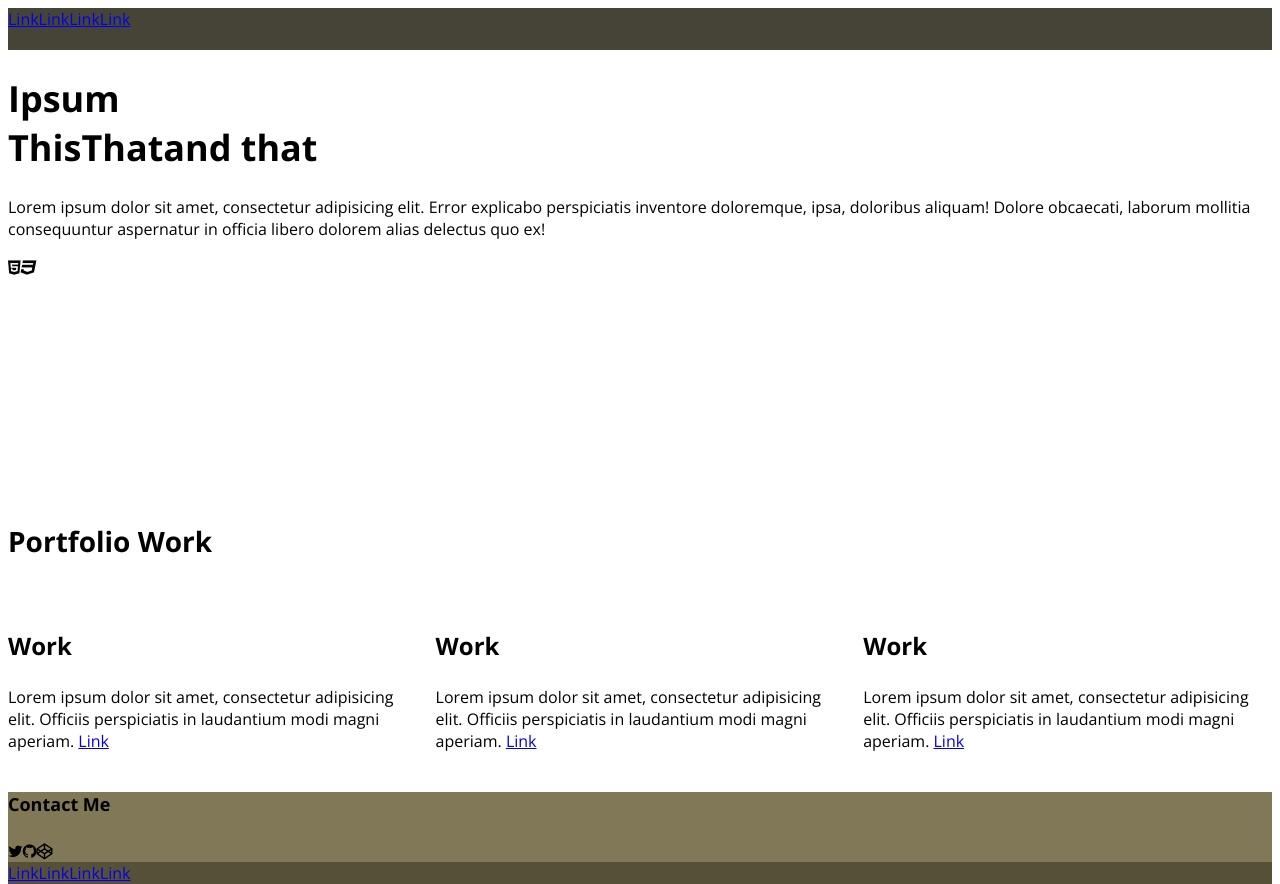
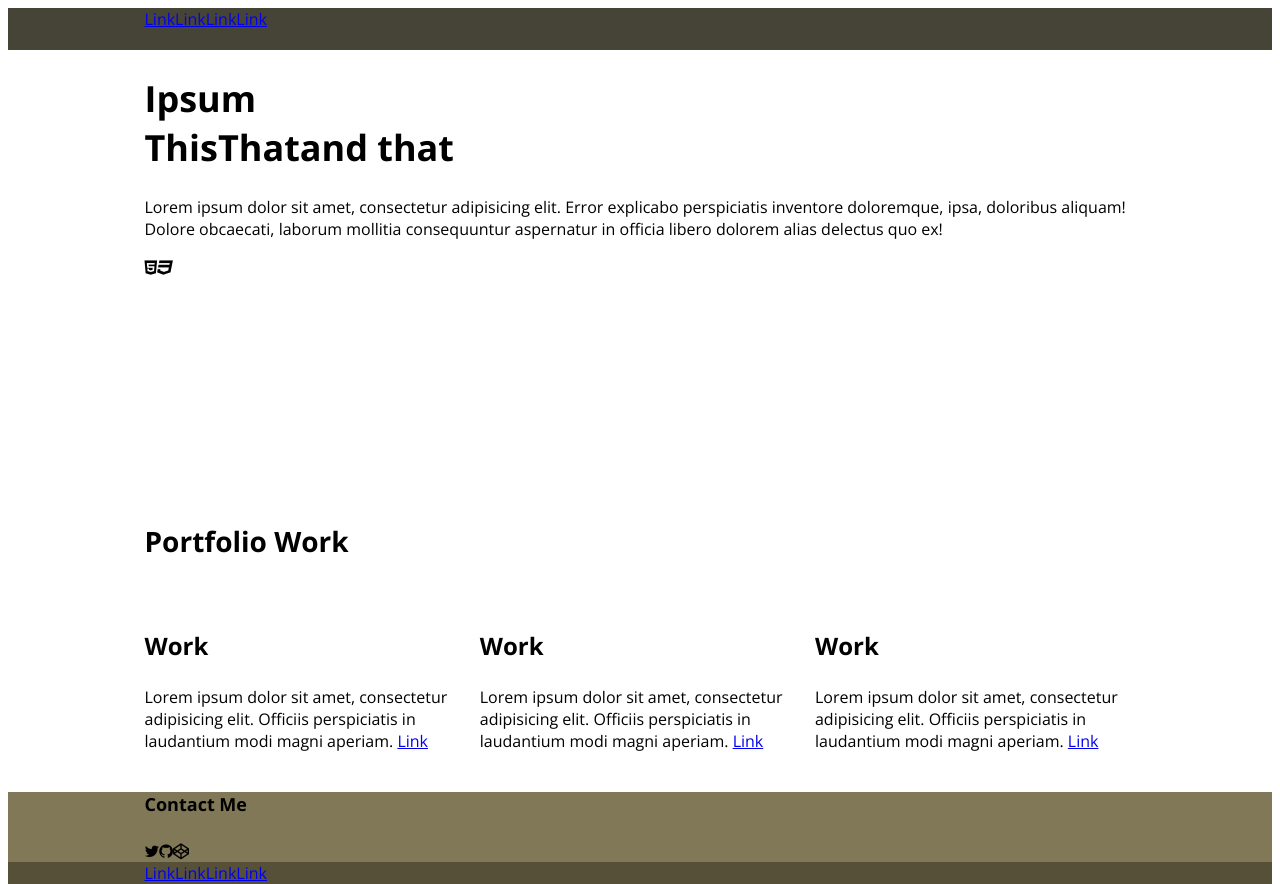
Before and after one commit to myackley/portfolio, a plain HTML site: page index.html in a window 1280 px wide. Drawn offline with nearby package versions, Linux system fonts and the light colour scheme.

Commit message:
Added container wrapper for content

```diff
--- a/css/style.css
+++ b/css/style.css
@@ -88,6 +88,13 @@ inline ul helper
 	float: left; /* #! always float this way? */
 }
 
+/*
+container
+*/
+.container {
+
+}
+
 /* nav */
 .nav {
 	width: 100%;
@@ -118,10 +125,13 @@ inline ul helper
 
 /* media queries */
 @media all and (max-width: 480px) {
+	.container {width: 100%;}
 }
 
 @media all and (max-width: 768px) {
+	.container {width: 100%;}
 }
 
 @media all and (min-width: 991px) {
+	.container {width: 991px; margin: auto;}
 }
--- a/index.html
+++ b/index.html
@@ -18,6 +18,7 @@
 	<div class="port">
 		<div class="port_head">
 			<div class="nav">
+				<div class="container">
 					<ul class="inline">
 						<li><a href="#">Link</a></li>
 						<li><a href="#">Link</a></li>
@@ -25,9 +26,11 @@
 						<li><a href="#">Link</a></li>
 					</ul>
 				</div>
+			</div>
 
 			<div class="port_head-content">
 
+				<div class="container">
 					<div class="port_head-contentarea">
 
 						<h1>
@@ -51,13 +54,13 @@
 
 
 					</div>
-
+				</div>
 			</div>
 		</div>
 		<!-- port_head -->
 
 		<div class="port_work">
-
+			<div class="container">
 				<h2>Portfolio Work</h2>
 
 				<div class="grid">
@@ -88,13 +91,14 @@
 						</div>
 					</div>
 				</div>
-
+			</div>
 		</div>
 		<!-- port_work -->
 
 		<div class="port_foot">
+
 			<div class="port_foot-contact">
-
+				<div class="container">
 					<h4>Contact Me</h4>
 
 					<div>
@@ -106,8 +110,10 @@
 					</div>
 
 				</div>
+			</div>
+
 			<div class="port_foot-links">
-
+				<div class="container">
 					<div>
 						<ul class="inline">
 							<li><a href="#">Link</a></li>
@@ -115,6 +121,7 @@
 							<li><a href="#">Link</a></li>
 							<li><a href="#">Link</a></li>
 						</ul>
+					</div>
 				</div>
 
 			</div>
```
Lines whose indentation alone changed are shown as unchanged.
